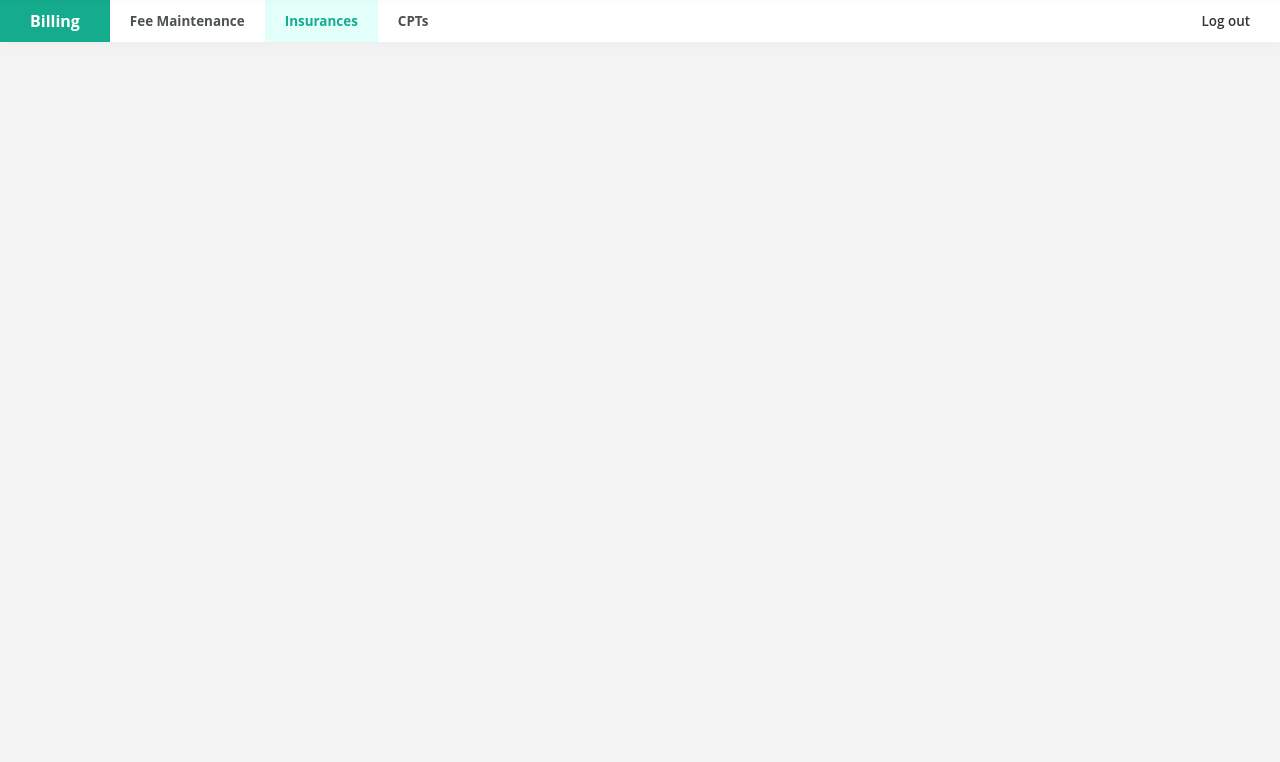
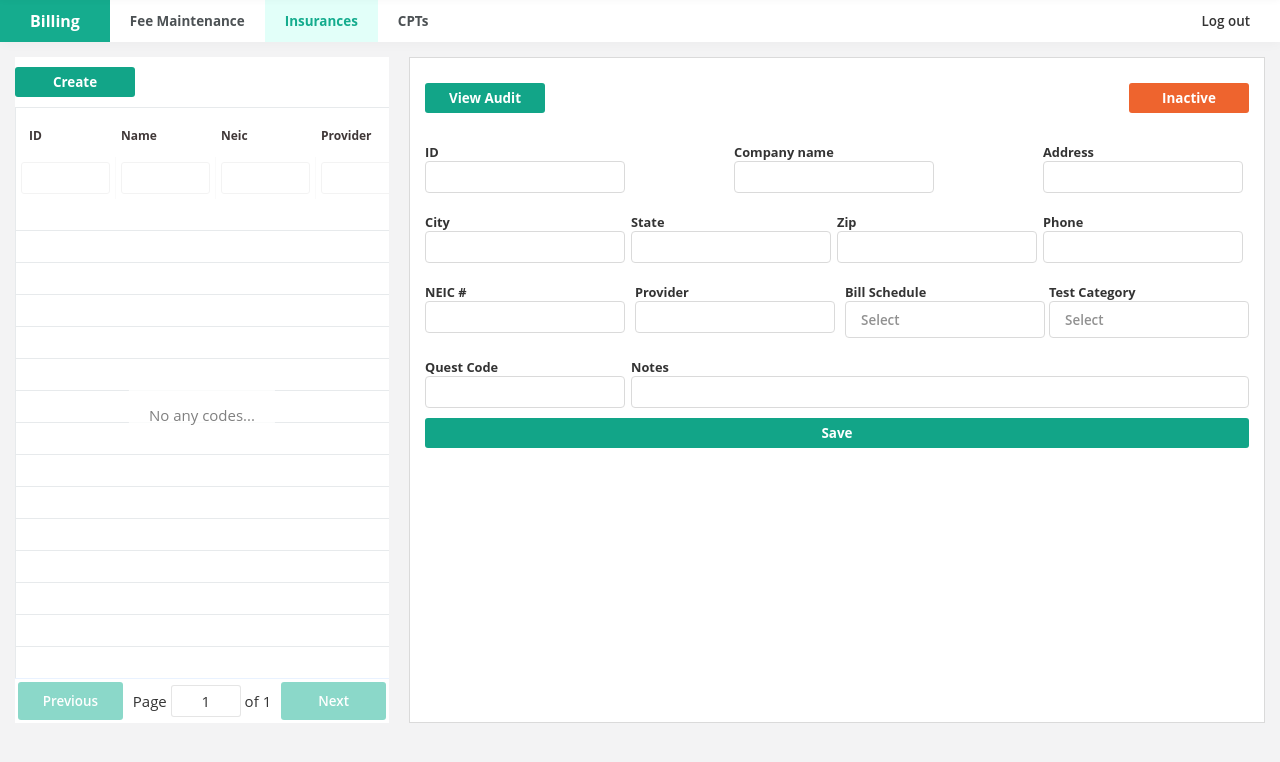
Before and after one commit to Nastromo/billing, a React (Create React App) app: page /account/insurances in a window 1280 px wide. Shown: the top 762 px of the page. Built offline with nearby package versions, Linux system fonts and the light colour scheme.

Commit message:
insurance done

```diff
--- a/src/components/Main.js
+++ b/src/components/Cpts.js
@@ -7,7 +7,7 @@ import CptDesc from './CptDesc';
 
 
 
-export class Main extends Component {
+export class Cpts extends Component {
 
 
     render() {
@@ -29,4 +29,4 @@ const mapDispatchToProps = {
 
 }
 
-export default connect(mapStateToProps, mapDispatchToProps)(Main)
+export default connect(mapStateToProps, mapDispatchToProps)(Cpts)
--- /dev/null
+++ b/src/components/InsList.js
@@ -0,0 +1,90 @@
+import React, { Component } from 'react';
+import { connect } from 'react-redux';
+import ReactTable from "react-table";
+import '../table.css';
+import { showIns } from '../store/actions/Ins';
+
+
+
+export class InsList extends Component {
+    initColumns = () => {
+        return [
+            {
+                Header: 'ID',
+                accessor: 'id',
+            },
+            {
+                Header: 'Name',
+                accessor: 'name',
+            },
+            {
+                Header: 'Neic',
+                accessor: 'neic',
+            },
+            {
+                Header: 'Provider',
+                accessor: 'provider',
+            },
+            {
+                Header: 'Free Schedule',
+                accessor: 'freeSchedule',
+            },
+            {
+                Header: 'Test Category',
+                accessor: 'testCategory',
+            }
+        ];
+    }
+
+    handleRowClick = (state, rowInfo, column, instance) => {
+        if (rowInfo) {
+            return {
+                onClick: (e, handleOriginal) => this.props.showIns(rowInfo.index),
+                style: {
+                    fontWeight: rowInfo.index === this.props.selected ? '700' : '600',
+                    color: rowInfo.index === this.props.selected ? '#1ab394' : '#4e4e4e',
+                    background: rowInfo.index === this.props.selected ? '#e2fff9' : '',
+                }
+            }
+        } else {
+            return {}
+        }
+    }
+
+    renderList = (list, text) => {
+        list.forEach(row => row.fullName = `${row.name} ${row.lastName}`);
+        return (
+            <div className="content-table wide-t">
+                <div className="create">Create</div>
+                <ReactTable
+                    data={list}
+                    getTdProps={this.handleRowClick}
+                    columns={this.initColumns()}
+                    resizable={false}
+                    filterable={true}
+                    defaultPageSize={15}
+                    noDataText={text}
+                />
+            </div>
+        )
+    }
+
+    render() {
+        if (this.props.isLoading) return this.renderList([], `Loading list...`);
+        if (this.props.isErrored) return this.renderList([], `Error occurred...`);
+        return this.renderList(this.props.list, `No any codes...`);
+    }
+}
+
+const mapStateToProps = (state) => ({
+    selected: state.insSelected,
+    isLoading: state.pendingLoading,
+    isErrored: state.pendingErrored,
+    list: [],
+})
+
+const mapDispatchToProps = dispatch => ({
+    showIns: (index) => dispatch(showIns(index)),
+})
+
+export default connect(mapStateToProps, mapDispatchToProps)(InsList)
--- /dev/null
+++ b/src/components/InsSettings.js
@@ -0,0 +1,117 @@
+import React, { Component } from 'react';
+import { connect } from 'react-redux';
+import DropDown from './DropDown';
+
+
+
+
+export class InsSettings extends Component {
+    constructor(props) {
+        super(props);
+        this.billSchedule = [];
+        this.testCat = [];
+    }
+
+    render() {
+        return (
+            <div className="edit-ins">
+                <div className="fle-ins">
+                    <div className="audit-btn">View Audit</div>
+                    <div className="inactive">Inactive</div>
+                </div>
+
+                <div className="fl-in-d">
+                    <div>
+                        <p className="tit">ID</p>
+                        <input className="simple-input sm-he" type="text" />
+                    </div>
+
+                    <div>
+                        <p className="tit">Company name</p>
+                        <input className="simple-input sm-he" type="text" />
+                    </div>
+
+                    <div>
+                        <p className="tit">Address</p>
+                        <input className="simple-input sm-he" type="text" />
+                    </div>
+                </div>
+
+                <div className="fl-in-d">
+                    <div>
+                        <p className="tit">City</p>
+                        <input className="simple-input sm-he" type="text" />
+                    </div>
+
+                    <div>
+                        <p className="tit">State</p>
+                        <input className="simple-input sm-he" type="text" />
+                    </div>
+
+                    <div>
+                        <p className="tit">Zip</p>
+                        <input className="simple-input sm-he" type="text" />
+                    </div>
+
+                    <div>
+                        <p className="tit">Phone</p>
+                        <input className="simple-input sm-he" type="text" />
+                    </div>
+                </div>
+
+                <div className="fl-in-d">
+                    <div>
+                        <p className="tit">NEIC #</p>
+                        <input className="simple-input sm-he" type="text" />
+                    </div>
+
+                    <div>
+                        <p className="tit">Provider</p>
+                        <input className="simple-input sm-he" type="text" />
+                    </div>
+
+                    <div className="pp200">
+                        <p className="tit">Bill Schedule</p>
+                        <DropDown
+                            option={this.props.billSchedule}
+                            status={this.props.isScheOpen}
+                            menu={this.billSchedule}
+                            id="billSchedule" />
+                    </div>
+
+                    <div className="pp200">
+                        <p className="tit">Test Category</p>
+                        <DropDown
+                            option={this.props.testCat}
+                            status={this.props.isCatOpen}
+                            menu={this.testCat}
+                            id="testCat" />
+                    </div>
+                </div>
+
+                <div className="fl-in-d">
+                    <div>
+                        <p className="tit">Quest Code</p>
+                        <input className="simple-input sm-he" type="text" />
+                    </div>
+
+                    <div className="widd">
+                        <p className="tit">Notes</p>
+                        <input className="simple-input sm-he widd" type="text" />
+                    </div>
+                </div>
+                <div className="audit-btn widd">Save</div>
+            </div>
+        )
+    }
+}
+
+const mapStateToProps = (state) => ({
+
+})
+
+const mapDispatchToProps = {
+
+}
+
+export default connect(mapStateToProps, mapDispatchToProps)(InsSettings)
--- /dev/null
+++ b/src/components/Insurances.js
@@ -0,0 +1,29 @@
+import React, { Component } from 'react';
+import { connect } from 'react-redux';
+import InsList from './InsList';
+import InsSettings from './InsSettings';
+
+
+
+export class Insurances extends Component {
+
+
+    render() {
+        return (
+            <div className="fle-cols">
+                <InsList />
+                <InsSettings />
+            </div>
+        )
+    }
+}
+
+const mapStateToProps = (state) => ({
+
+})
+
+const mapDispatchToProps = {
+
+}
+
+export default connect(mapStateToProps, mapDispatchToProps)(Insurances)
--- a/src/components/PrivateRoute.js
+++ b/src/components/PrivateRoute.js
@@ -2,8 +2,9 @@ import React, { Component } from 'react';
 import { connect } from 'react-redux';
 import { Route, Switch, withRouter } from 'react-router-dom';
 import LineSpinner from './LineSpinner';
-import Main from './Main';
+import Cpts from './Cpts';
 import Navigation from './Navigation';
+import Insurances from './Insurances';
 
 
 
@@ -18,8 +19,8 @@ export class PrivateRoute extends Component {
             <div>
                 <Navigation />
                 <Switch>
-                    <Route exact path="/account/main" component={Main} />
-
+                    <Route exact path="/account/cpts" component={Cpts} />
+                    <Route exact path="/account/insurances" component={Insurances} />
                 </Switch>
             </div>
         )
--- a/src/index.css
+++ b/src/index.css
@@ -2018,3 +2018,94 @@ p.logo-text:hover {
 #code-i {
     width: 150px;
 }
+
+.wide-t {
+    width: 700px;
+}
+
+.create {
+    display: flex;
+    justify-content: center;
+    align-items: center;
+    padding: 6px 17px;
+    font-size: 0.84rem;
+    font-weight: 700;
+    background: #12a588;
+    color: #fff;
+    width: 120px;
+    border-radius: 3px;
+    margin: 10px 0;
+    cursor: pointer;
+}
+
+.create:active {
+    background: #0d8d73;
+}
+
+.edit-ins {
+    border: 1px solid #dadada;
+    padding: 15px;
+    width: 970px;
+    background: #fff;
+}
+
+.fle-ins{
+    display: flex;
+    justify-content: space-between;
+    align-items: center;
+}
+
+.audit-btn {
+    display: flex;
+    justify-content: center;
+    align-items: center;
+    padding: 6px 17px;
+    font-size: 0.84rem;
+    font-weight: 700;
+    background: #12a588;
+    color: #fff;
+    width: 120px;
+    border-radius: 3px;
+    margin: 10px 0;
+    cursor: pointer;
+}
+
+.inactive {
+    display: flex;
+    justify-content: center;
+    align-items: center;
+    padding: 6px 17px;
+    font-size: 0.84rem;
+    font-weight: 700;
+    background: #ee642e;
+    color: #fff;
+    width: 120px;
+    border-radius: 3px;
+    margin: 10px 0;
+    cursor: pointer;
+}
+
+.fl-in-d {
+    display: flex;
+    width: 100%;
+    justify-content: space-between;
+    margin: 20px 0 0 0;
+}
+
+.tit {
+    font-size: 0.8rem;
+    font-weight: 700;
+}
+
+.sm-he {
+    height: 32px;
+    margin: 0 6px 0 0;
+}
+
+.pp200 {
+    width: 200px;
+}
+
+.widd {
+    width: 100%;
+}
--- /dev/null
+++ b/src/store/actions/Ins.js
@@ -0,0 +1,4 @@
+export const showIns = (index) => ({
+    type: 'SHOW_INS',
+    index
+});
```
